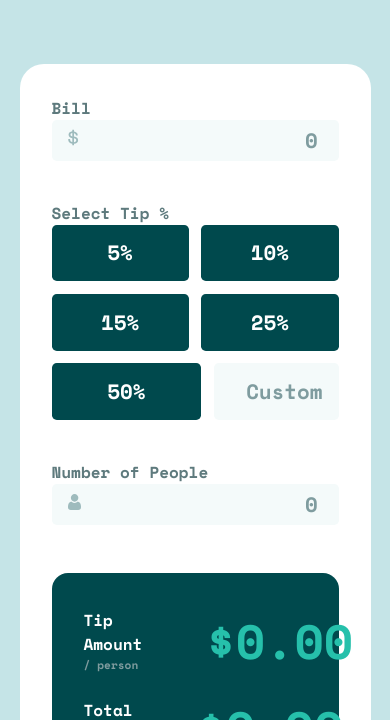
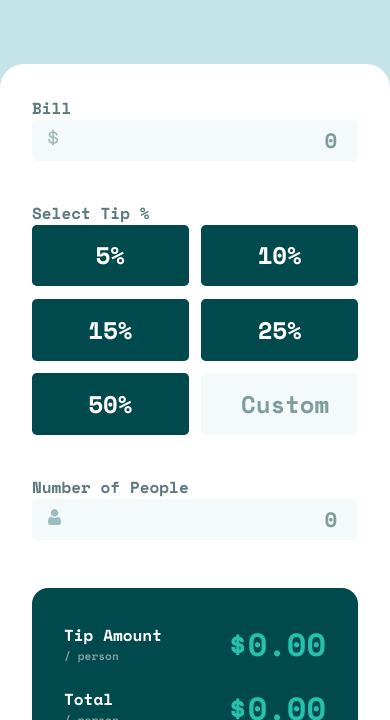
Before and after one commit to MattJM1007/Tip-Calculator-App, a plain HTML site: page index.html in a window 390 px wide. Shown: the part 124-844 px from the top of the page. Drawn offline with nearby package versions, Linux system fonts and the light colour scheme.

Commit message:
Update style.css

```diff
--- a/style.css
+++ b/style.css
@@ -32,7 +32,7 @@ body{
     flex-direction: column;
     align-items: center;
     justify-content: center;
-    height: 100vh;
+    height: 100dvh;
     font-family: "Space Mono", serif;
 }
 
@@ -45,7 +45,7 @@ body{
     margin: 5rem 0 1rem 0;
     color: var(--nc_Dark-grayish-cyan);
     border-radius: 1.5rem;
-    max-width: min(920px, 90%);
+    max-width: min(850px, 90%);
 }
 
 fieldset{
@@ -110,11 +110,11 @@ input[type=number]:focus{
     background-color: var(--nc_Very-dark-cyan);
     color: white;
     font-family: "Space Mono", serif;
-    font-size: 1.3rem;
+    font-size: 1.5rem;
     font-weight: var(--fw_bold);
     border: none;
     border-radius: 0.3rem;
-    padding: 0.2rem 0;
+    /* padding: 0.2rem; */
     text-align: center;
 }
 
@@ -178,6 +178,11 @@ input[type=number]:focus{
     color: var(--nc_Grayish-cyan);
 }
 
+.tip-output div:nth-of-type(2){
+    margin-bottom: 8rem;
+}
+
+
 .reset-button{
     width: 100%;
     padding: 0.5rem;
@@ -223,7 +228,7 @@ input::-webkit-inner-spin-button {
     color: hsl(228, 45%, 44%);
 }
 
-@media (max-width: 790px){
+@media (max-width: 860px){
     body{
         height: auto;
         margin-top: 3rem;
@@ -231,17 +236,23 @@ input::-webkit-inner-spin-button {
 
     .flex-container{
         flex-direction: column;
-        max-width: 90%;
+        max-width: 100%;
     }
 
-    .tip-button{
+    .tip-button, .tip-button-custom{
         padding: 0.8rem;
+        flex: 1 1 30%;
     }
     .user-input{
         max-width: 100%;
     }
 
-    .calculated-tip, .calculated-total {
+    #calculated-tip, #calculated-total {
         font-size: 2rem;
     }
+
+    .tip-output div:nth-of-type(2){
+        margin-bottom: 2rem;
+    }
+
 }
```
